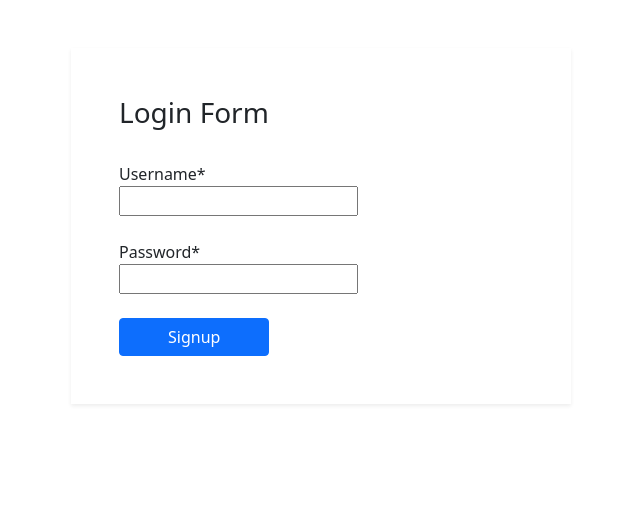
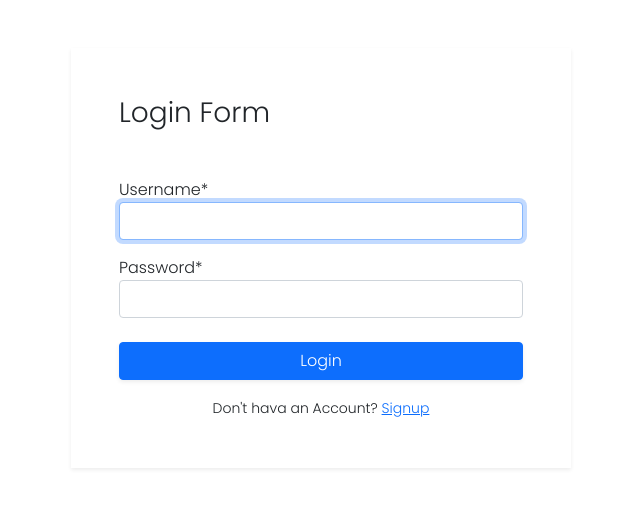
Before and after one commit to kritikatri94/testdev, a Django app: page /login/ in a window 1280 px wide. Shown: the top 515 px of the page, without its empty margins (319-959 px from the left). Run offline with Django 4.2, Linux system fonts and the light colour scheme; some libraries are stand-ins or nearby versions.

Commit message:
[IMPROVE] login and signup.

```diff
--- a/myapp/templates/login.html
+++ b/myapp/templates/login.html
@@ -4,41 +4,79 @@
     <meta charset="UTF-8">
     <meta http-equiv="X-UA-Compatible" content="IE=edge">
     <meta name="viewport" content="width=device-width, initial-scale=1.0">
-    <title>Signup</title>
+    <title>Login</title>
     <link rel="stylesheet" type="text/css" href="https://cdn.jsdelivr.net/npm/bootstrap@5.0.2/dist/css/bootstrap.min.css"/>
-    <link rel = "stylesheet" type = "text/css" href = "https://cdn.datatables.net/1.11.5/css/jquery.dataTables.min.css"/>
+    <style>
+        @import url('https://fonts.googleapis.com/css2?family=Poppins:wght@300&display=swap');
+        *{
+            margin:0;
+            padding:0;
+            box-sizing: border-box;
+            font-family: 'Poppins', sans-serif;
+        }
+        .login{
+            width:500px;
+        }
 
+        @media screen and (max-width:600px){
+            .login{
+                width:100%;
+            }
+        }
+    </style>
 </head>
 <body>
     {% load crispy_forms_tags %}
 
-    <div class="container p-5 shadow-sm my-5" style="width:500px;">
+    <div class="container p-5 shadow-sm my-5 login">
         {% if messages %}
             {% for message in messages %}
-                <div class="alert alert-danger">
-                    {{message}}
+                <div class="badge bg-danger mb-3">
+                    *{{message}}
                 </div>
             {% endfor %}
         {% endif %}
-        <form method="post">
+        <h3>Login Form</h3>
+        <form method="post" class="mt-5" novalidate>
             {% csrf_token %}
-            <h3>Login Form</h3>
-            <br>
             <input type="hidden" name="next" value="{{ request.GET.next }}"/>
             <div>
-                <label for="">Username*</label>
-                <br>
-                <input type="text" name="username" required>
+                <div id="div_id_username" class="form-group">
+                    <label for="id_username" class="requiredField">
+                        Username<span class="asteriskField">*</span>
+                    </label>
+                <div>
+                <div>
+                    <input type="text" value="{{username}}" name="username" maxlength="150" autofocus="" class="textinput textInput form-control {% if username_password_required %} is-invalid {% elif username_required %} is-invalid {% endif %}" required="" id="id_username">
+                    {% if username_password_required %}
+                        <p id="error_1_id_username" class="invalid-feedback"><strong>This field is required.</strong></p>
+                    {% elif username_required %}
+                        <p id="error_1_id_username" class="invalid-feedback"><strong>This field is required.</strong></p>
+                    {% endif %}
+                </div>
             </div>
-            <br>
-            <div>
-                <label for="">Password*</label>
-                <br>
-                <input type="password" name="password" required>
+            <div class="mt-3">
+                <div id="div_id_username" class="form-group">
+                    <label for="id_username" class="requiredField">
+                        Password<span class="asteriskField">*</span>
+                    </label>
+                <div>
+                <div>
+                    <input type="password" name="password" maxlength="150" autofocus="" class="textinput textInput form-control {% if username_password_required %} is-invalid {% elif password_required %} is-invalid {% endif %}" required="" id="id_password">
+                    {% if username_password_required %}
+                        <p id="error_1_id_password" class="invalid-feedback"><strong>This field is required.</strong></p>
+                    {% elif password_required %}
+                        <p id="error_1_id_password" class="invalid-feedback"><strong>This field is required.</strong></p>
+                    {% endif %}
+                </div>
             </div>
-            <br>
-            <button class="btn btn-primary px-5">Signup</button>
+            <div class="text-center d-grid mt-4">
+                <button class="btn btn-primary px-5 shadow-sm">Login</button>
+            </div>
         </form>
+        <div class="mt-3 text-center">
+            <small>Don't hava an Account?  <a href="{% url 'userSignup' %}">Signup</a></small>
+        </div>
     </div>
 </body>
 </html>
--- a/myapp/views.py
+++ b/myapp/views.py
@@ -5,7 +5,6 @@ from .forms import SigupForm
 from django.contrib import messages
 from django.contrib.auth import login, authenticate, logout
 from django.views import View
-from django.views.generic import ListView
 
 
 '''def index(request):
@@ -138,6 +137,12 @@ class UserloginView(View):
         username = request.POST.get('username')
         password = request.POST.get('password')
         user = authenticate(request,username=username,password=password)
+        if not username and not password:
+            return render(request,'login.html',{'username_password_required':True,'username':username})
+        if not username:
+            return render(request,'login.html',{'username_required':True,'username':username})
+        if not password:
+            return render(request,'login.html',{'password_required':True,'username':username})
         if user is not None and valuenext=='':
             login(request,user)
             return redirect('index')
@@ -145,7 +150,7 @@ class UserloginView(View):
             login(request, user)
             return redirect(valuenext)
         else:
-            messages.error(request,'username or password is invalid')
+            messages.error(request,'Username or Password is invalid')
         return render(request,'login.html')
 
     def get(self,request):
--- a/testdev/settings.py
+++ b/testdev/settings.py
@@ -127,3 +127,7 @@ DEFAULT_AUTO_FIELD = 'django.db.models.BigAutoField'
 
 LOGIN_URL = '/login/'
 LOGIN_REDIRECT_URL = ''
+
+
+CRISPY_ALLOWED_TEMPLATE_PACKS = "bootstrap4"
+CRISPY_TEMPLATE_PACK = "bootstrap4"
```
Also changed, not shown: myapp/templates/datatables/base.html (+9 -0 lines), myapp/templates/signup.html (+26 -7 lines).
